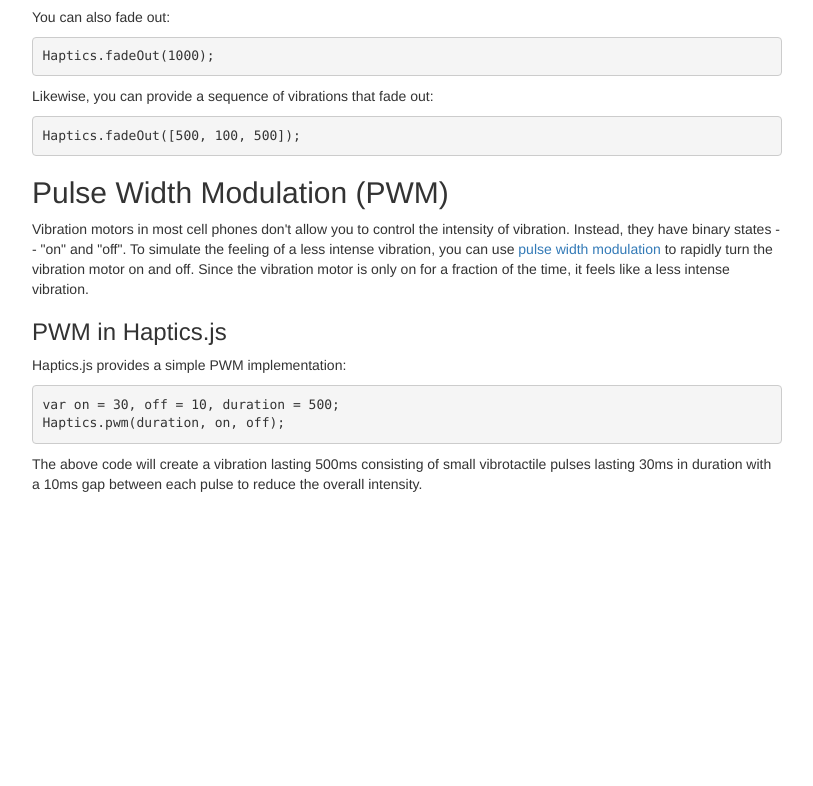
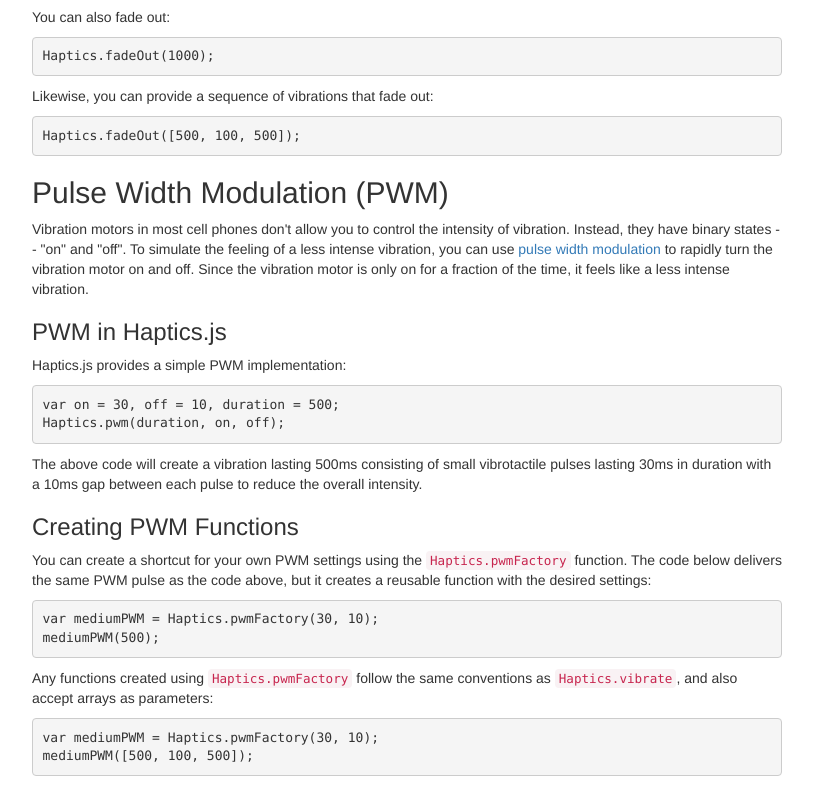
Before and after one commit to SomaticLabs/haptics.js, a plain HTML site: page index.html in a window 1280 px wide. Shown: the part 1248-2034 px from the top of the page, without its empty margins (428-1241 px from the left). Before the commit the page ends 1752 px from the top, so only its background shows below. Drawn offline with nearby package versions, Linux system fonts and the light colour scheme.

Commit message:
added pwmfactory documentation

```diff
--- a/index.html
+++ b/index.html
@@ -67,6 +67,13 @@
             <pre>var on = 30, off = 10, duration = 500;
 Haptics.pwm(duration, on, off);</pre>
             <p>The above code will create a vibration lasting 500ms consisting of small vibrotactile pulses lasting 30ms in duration with a 10ms gap between each pulse to reduce the overall intensity.</p>
+            <h3>Creating PWM Functions</h3>
+            <p>You can create a shortcut for your own PWM settings using the <code>Haptics.pwmFactory</code> function. The code below delivers the same PWM pulse as the code above, but it creates a reusable function with the desired settings:</p>
+            <pre>var mediumPWM = Haptics.pwmFactory(30, 10);
+mediumPWM(500);</pre>
+            <p>Any functions created using <code>Haptics.pwmFactory</code> follow the same conventions as <code>Haptics.vibrate</code>, and also accept arrays as parameters:</p>
+            <pre>var mediumPWM = Haptics.pwmFactory(30, 10);
+mediumPWM([500, 100, 500]);</pre>
           </section>
         </div>
       </div>
```
